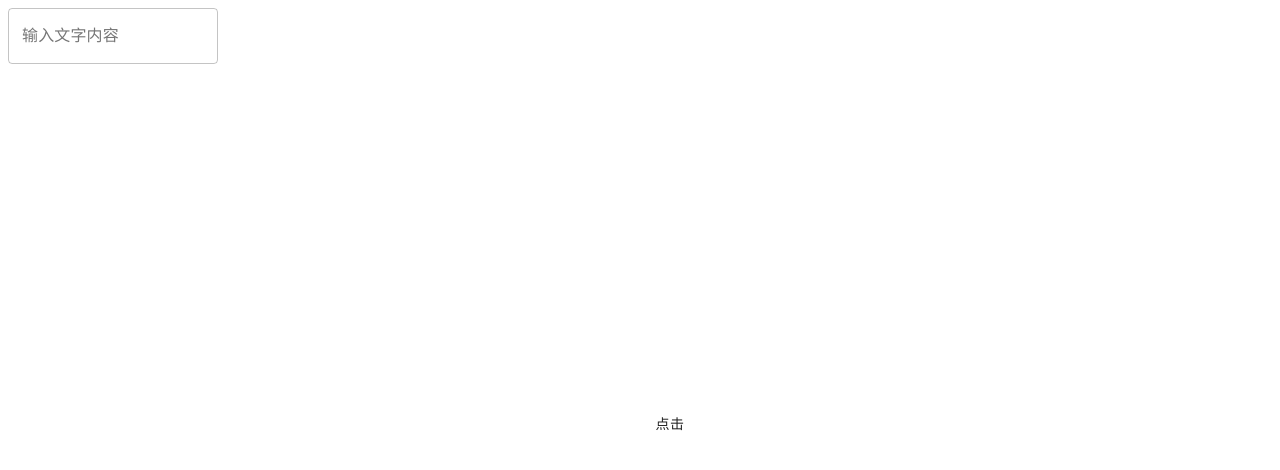
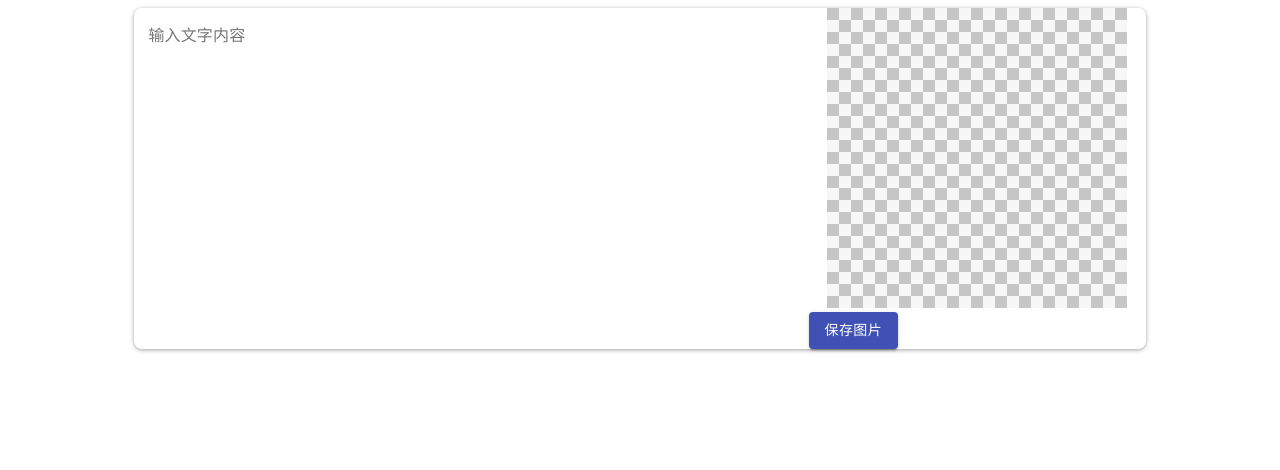
Before and after one commit to zsimline/qrcode, a React app: page / in a window 1280 px wide. Shown: the top 470 px of the page. Built offline with nearby package versions, Linux system fonts and the light colour scheme.

Commit message:
finish base qrcode

```diff
--- a/src/App/index.css
+++ b/src/App/index.css
@@ -1,3 +1,23 @@
+.view {
+  width: 100%;
+  height: 100%;
+}
+
+.main {
+  width: 80% !important;
+  margin: auto;
+  box-shadow: 0 1px 4px 0 rgba(0, 0, 0, 0.37);
+  border-radius: 8px;
+}
+
+.text-area {
+  width: 100%;
+}
+
 .button {
   font-size: 36px;
 }
+
+:global([data-role='text-area'] .MuiOutlinedInput-notchedOutline) {
+  border: none !important;
+}
--- a/src/App/index.tsx
+++ b/src/App/index.tsx
@@ -1,38 +1,100 @@
-import React, { useState } from 'react'
-import { TextField, Button } from '@material-ui/core'
+import React, { useState, useCallback } from 'react'
+import { Grid, TextField, Button } from '@material-ui/core'
 
-import { createQRCodeInBrowser } from '../utils/qrcode'
-
+import { useEffectOnce } from 'utils/hooks'
+import { $ } from 'utils/tools'
+import { createQRCodeInBrowser, saveQRCode } from 'utils/qrcode'
 import styles from './index.css'
 
+// 初始化画布
+const initCanvas = (view: HTMLCanvasElement): void => {
+  const ctx = view.getContext('2d') as CanvasRenderingContext2D
+  const numX = 300 / 12,
+    numY = 300 / 12
+  for (let i = 0; i < numX; i++) {
+    for (let j = 0; j < numY; j++) {
+      ctx.fillStyle = i % 2 === j % 2 ? '#c6c6c6' : '#f7f7f7'
+      ctx.fillRect(i * 12, j * 12, 12, 12)
+    }
+  }
+}
+
 const App = (): JSX.Element => {
+  const [view, setView] = useState<HTMLCanvasElement>()
+  const [download, setDownload] = useState<HTMLLinkElement>()
   const [content, setContent] = useState<string>('')
 
-  const handleClick = () => {
-    createQRCodeInBrowser(
-      document.getElementById('view') as HTMLCanvasElement,
-      content
+  useEffectOnce(() => {
+    const view = $('view') as HTMLCanvasElement
+    const download = $('download') as HTMLLinkElement
+
+    setView(view)
+    setDownload(download)
+    initCanvas(view)
+  })
+
+  // eslint-disable-next-line @typescript-eslint/no-explicit-any
+  const handleChange = useCallback(
+    (e: any) => {
+      const content = e.target.value
+      if (!content) {
+        initCanvas(view)
+        return
+      }
+      setContent(content)
+      createQRCodeInBrowser(view, content)
+    },
+    [content]
   )
-  }
 
-  const handleChange = (e: any) => {
-    setContent(e.target.value)
+  const handleSaveButtonClick = () => {
+    saveQRCode(view, download)
   }
 
   return (
     <div>
+      <Grid
+        container
+        direction="row"
+        justify="center"
+        alignItems="stretch"
+        className={styles.main}
+      >
+        <Grid item xs={8}>
           <TextField
             multiline
             label="输入文字内容"
             variant="outlined"
             onChange={handleChange}
+            className={styles.textArea}
+            data-role="text-area"
           />
-      <canvas id="view" width="420px" height="420px">
+        </Grid>
+        <Grid item xs={4}>
+          <Grid container>
+            <Grid item xs={12} className="text-center">
+              <canvas id="view" width="300px" height="300px">
                 您的浏览器不支持Canvas
               </canvas>
-      <Button onClick={handleClick} className={styles.button}>
-        点击
+            </Grid>
+            <Grid item xs={12}>
+              <Button
+                variant="contained"
+                color="primary"
+                onClick={handleSaveButtonClick}
+              >
+                保存图片
               </Button>
+              <a
+                id="download"
+                download={'nnn'}
+                style={{ display: 'none' }}
+                href=""
+              ></a>
+            </Grid>
+          </Grid>
+        </Grid>
+      </Grid>
     </div>
   )
 }
--- a/src/index.html
+++ b/src/index.html
@@ -2,7 +2,10 @@
 <html lang="zh">
   <head>
     <meta charset="UTF-8" />
-    <meta name="viewport" content="width=device-width, initial-scale=1, minimum-scale=1" />
+    <meta
+      name="viewport"
+      content="width=device-width, initial-scale=1, minimum-scale=1"
+    />
     <title>QRcode</title>
   </head>
 
--- a/src/index.tsx
+++ b/src/main.tsx
@@ -2,5 +2,6 @@ import React from 'react'
 import ReactDOM from 'react-dom'
 
 import App from './App'
+import './pure.css'
 
 ReactDOM.render(<App />, document.getElementById('root'))
--- /dev/null
+++ b/src/pure.css
@@ -0,0 +1,3 @@
+:global(.text-center) {
+  text-align: center;
+}
--- /dev/null
+++ b/src/utils/hooks.ts
@@ -0,0 +1,25 @@
+/* eslint-disable @typescript-eslint/no-explicit-any */
+/* eslint-disable @typescript-eslint/explicit-module-boundary-types */
+import { useCallback, useEffect } from 'react'
+
+const useCallbackOnce = (func: (...args: any[]) => any) => {
+  return useCallback(func, [])
+}
+
+const useEffectOnce = (func: () => any) => {
+  useEffect(func, [])
+}
+
+const useEffectAsync = (asyncFunc: () => any, args: any[]) => {
+  useEffect(() => {
+    asyncFunc()
+  }, args)
+}
+
+const useEffectOnceAsync = (asyncFunc: () => any) => {
+  useEffect(() => {
+    asyncFunc()
+  }, [])
+}
+
+export { useCallbackOnce, useEffectOnce, useEffectAsync, useEffectOnceAsync }
--- a/src/utils/qrcode.ts
+++ b/src/utils/qrcode.ts
@@ -1,10 +1,22 @@
 import QRCode from 'qrcode'
+import { getMoment } from './time'
 
 const createQRCodeInBrowser = (
   dom: HTMLCanvasElement,
   content: string
 ): void => {
-  QRCode.toCanvas(dom, content)
+  QRCode.toCanvas(dom, content, {
+    width: 300,
+  })
 }
 
-export { createQRCodeInBrowser }
+const saveQRCode = (
+  view: HTMLCanvasElement,
+  download: HTMLLinkElement
+): void => {
+  download.href = view.toDataURL('image/png')
+  download.download = getMoment()
+  download.click()
+}
+
+export { createQRCodeInBrowser, saveQRCode }
--- /dev/null
+++ b/src/utils/time.ts
@@ -0,0 +1,16 @@
+const getMoment = (): string => {
+  const date = new Date()
+
+  return (
+    'qrcode-' +
+    date.getFullYear() +
+    String(date.getMonth() + 1).padStart(2, '0') +
+    String(date.getDate()).padStart(2, '0') +
+    '_' +
+    date.getHours() +
+    date.getMinutes() +
+    date.getSeconds()
+  )
+}
+
+export { getMoment }
--- /dev/null
+++ b/src/utils/tools.ts
@@ -0,0 +1,5 @@
+const $ = (id: string): HTMLElement | null => {
+  return document.getElementById(id)
+}
+
+export { $ }
--- a/webpack.config.js
+++ b/webpack.config.js
@@ -4,7 +4,7 @@ const HtmlWebpackPlugin = require('html-webpack-plugin')
 
 module.exports = {
   mode: 'development',
-  entry: './src/index.tsx',
+  entry: './src/main.tsx',
   output: {
     path: path.join(__dirname, 'dist'),
     filename: 'bundle.js'
@@ -28,10 +28,10 @@ module.exports = {
               import: true,
               sourceMap: true,
               modules: {
-                mode: 'local',
                 exportGlobals: true,
-                localIdentName: '[folder]__[local]--[hash:base64:5]'
-              }
+                localIdentName: '[folder]__[local]--[hash:base64:5]',
+              },
+              localsConvention: 'camelCase'
             }
           }
         ]
@@ -44,6 +44,9 @@ module.exports = {
     })
   ],
   resolve: {
+    alias: {
+      "utils": path.resolve(__dirname, 'src/utils')
+    },
     extensions: ['.tsx', '.ts', '.js']
   },
   devServer: {
```
Also changed, not shown: 2 other files (tests, documents, lock files or other folders). Lines whose indentation alone changed are shown as unchanged.
